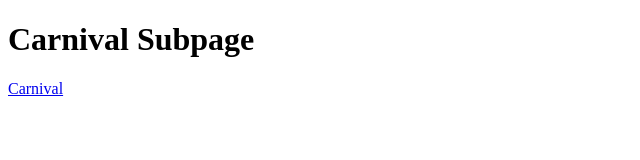
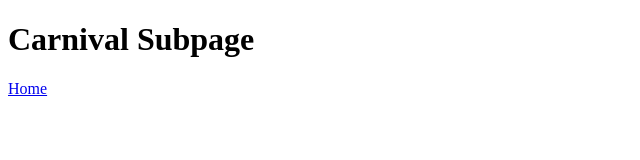
Before and after one commit to T-Tungsten/T-Tungsten.github.io, a plain HTML site: page carnival/index.html in a window 1280 px wide. Shown: the full height of the page, 0-640 px from the left. Drawn offline with Linux system fonts and the light colour scheme.

Commit message:
Changed back to home href text

```diff
--- a/carnival/index.html
+++ b/carnival/index.html
@@ -7,7 +7,7 @@
         <header>
             <h1>Carnival Subpage</h1>
             <nav>
-                <a href="../index.html">Carnival</a>
+                <a href="../index.html">Home</a>
             </nav>
         </header>
     </body>
```
